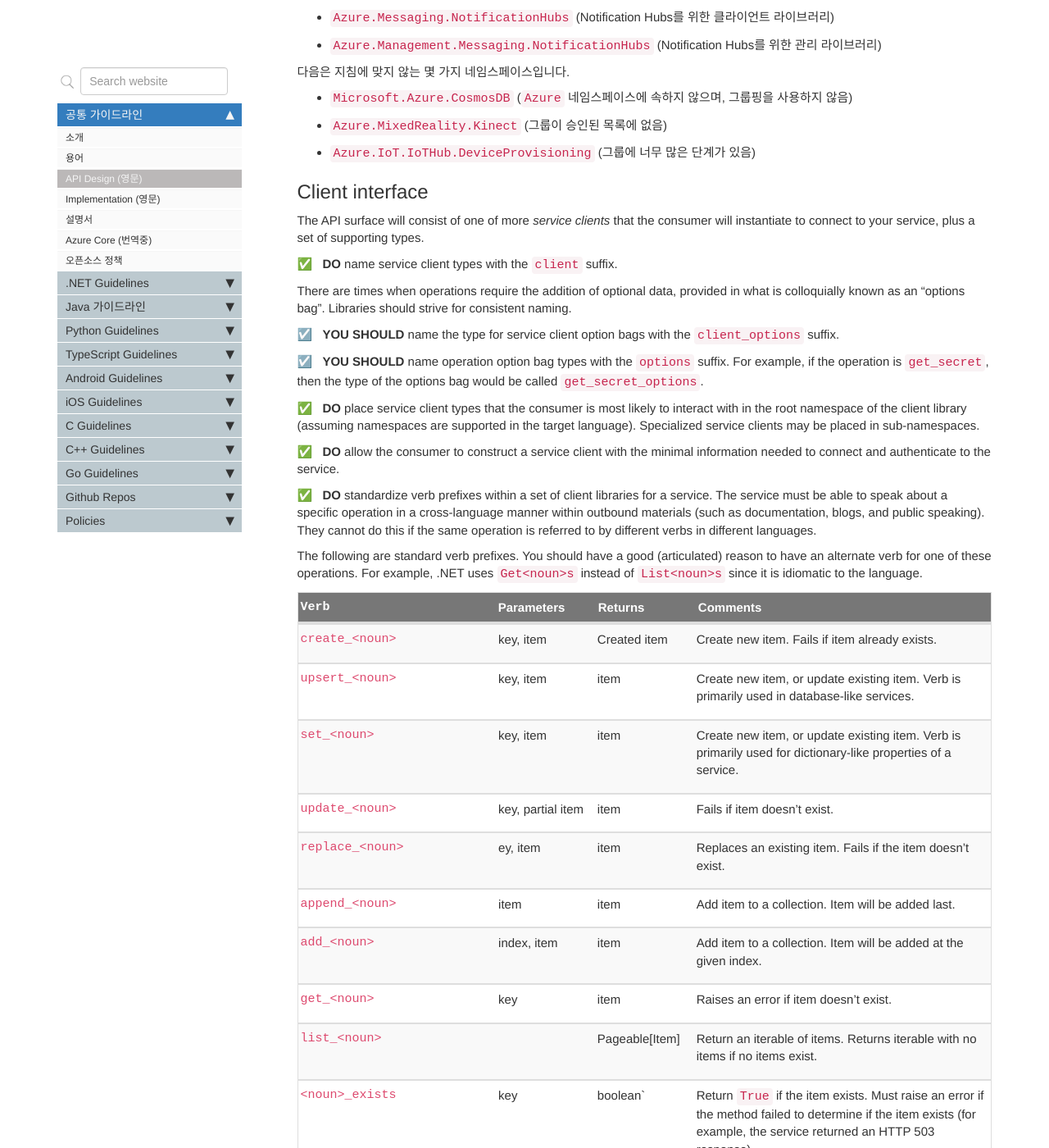
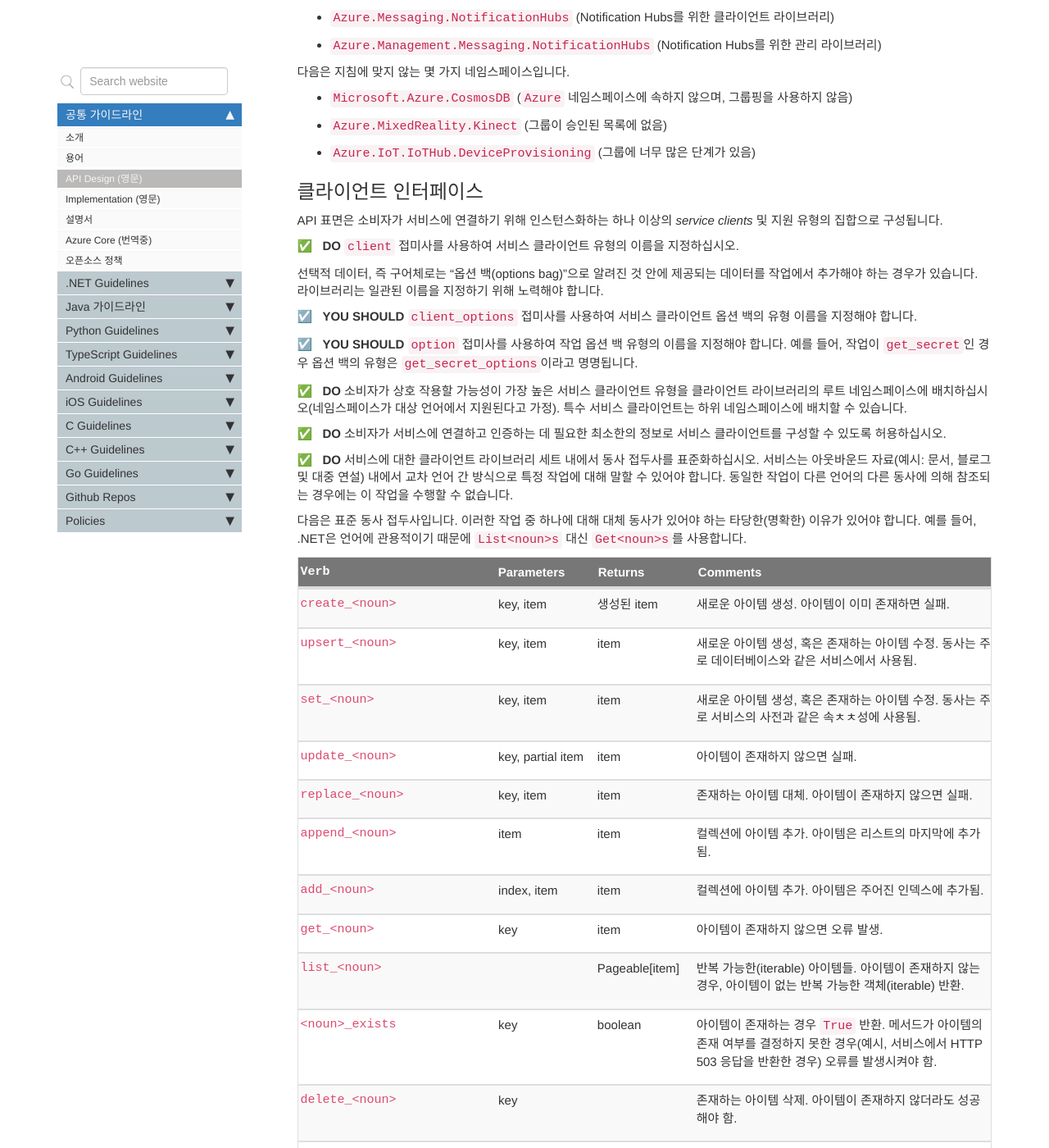
Before and after one commit to Azure/azure-sdk-korean, a Jekyll site: the page built from docs/general/design.md, in a window 1280 px wide and 1400 px high, scrolled down 2498 px. Shown: the whole window at 82% size. Built offline with Jekyll 4.4.1, drawn with Linux system fonts in a browser that asks for light colours; comment, search, counter and statistics services are not loaded; some of the changed text lies outside the part shown.

Commit message:
Translate 'Client interface' of General: API Design

```diff
--- a/_data/tables/standard_verbs.yaml
+++ b/_data/tables/standard_verbs.yaml
@@ -2,49 +2,49 @@
 entries:
   - Verb: create_\<noun>
     Parameters: key, item
-    Returns: Created item
-    Comments: Create new item. Fails if item already exists.
+    Returns: 생성된 item
+    Comments: 새로운 아이템 생성. 아이템이 이미 존재하면 실패.
   - Verb: upsert_\<noun>
     Parameters: key, item
     Returns: item
-    Comments: Create new item, or update existing item. Verb is primarily used in database-like services.
+    Comments: 새로운 아이템 생성, 혹은 존재하는 아이템 수정. 동사는 주로 데이터베이스와 같은 서비스에서 사용됨.
   - Verb: set_\<noun>
     Parameters: key, item
     Returns: item
-    Comments: Create new item, or update existing item. Verb is primarily used for dictionary-like properties of a service.
+    Comments: 새로운 아이템 생성, 혹은 존재하는 아이템 수정. 동사는 주로 서비스의 사전과 같은 속ㅊㅊ성에 사용됨.
   - Verb: update_\<noun>
     Parameters: key, partial item
     Returns: item
-    Comments: Fails if item doesn't exist.
+    Comments: 아이템이 존재하지 않으면 실패.
   - Verb: replace_\<noun>
-    Parameters: ey, item
+    Parameters: key, item
     Returns: item
-    Comments: Replaces an existing item. Fails if the item doesn't exist.
+    Comments: 존재하는 아이템 대체. 아이템이 존재하지 않으면 실패.
   - Verb: append_\<noun>
     Parameters: item
     Returns: item
-    Comments: Add item to a collection. Item will be added last.
+    Comments: 컬렉션에 아이템 추가. 아이템은 리스트의 마지막에 추가됨.
   - Verb: add_\<noun>
     Parameters: index, item
     Returns: item
-    Comments: Add item to a collection. Item will be added at the given index.
+    Comments: 컬렉션에 아이템 추가. 아이템은 주어진 인덱스에 추가됨.
   - Verb: get_\<noun>
     Parameters: key
     Returns: item
-    Comments: Raises an error if item doesn't exist.
+    Comments: 아이템이 존재하지 않으면 오류 발생.
   - Verb: list_\<noun>
     Parameters:
-    Returns: Pageable[Item]
-    Comments: Return an iterable of items. Returns iterable with no items if no items exist.
+    Returns: Pageable[item]
+    Comments: 반복 가능한(iterable) 아이템들. 아이템이 존재하지 않는 경우, 아이템이 없는 반복 가능한 객체(iterable) 반환.
   - Verb: \<noun>_exists
     Parameters: key
-    Returns: boolean`
-    Comments: Return `True` if the item exists. Must raise an error if the method failed to determine if the item exists (for example, the service returned an HTTP 503 response).
+    Returns: boolean
+    Comments: 아이템이 존재하는 경우 `True` 반환. 메서드가 아이템의 존재 여부를 결정하지 못한 경우(예시, 서비스에서 HTTP 503 응답을 반환한 경우) 오류를 발생시켜야 함.
   - Verb: delete_\<noun>
     Parameters: key
     Returns:
-    Comments: Delete an existing item. Must succeed even if item didn't exist.
+    Comments: 존재하는 아이템 삭제. 아이템이 존재하지 않더라도 성공해야 함.
   - Verb: remove_\<noun>
     Parameters: key
-    Returns: removed item
-    Comments: Remove a reference to an item from a collection. This method doesn't delete the actual item, only the reference.
+    Returns: 삭제된 item
+    Comments: 컬렉션에서 아이템의 참조를 삭제. 이 메서드는 실제 아이템을 삭제하지 않고, 오직 참조만 삭제.
--- a/docs/general/design.md
+++ b/docs/general/design.md
@@ -57,29 +57,29 @@ sidebar: general_sidebar
 - `Azure.MixedReality.Kinect` (그룹이 승인된 목록에 없음)
 - `Azure.IoT.IoTHub.DeviceProvisioning` (그룹에 너무 많은 단계가 있음)
 
-## Client interface
+## 클라이언트 인터페이스
 
-The API surface will consist of one of more _service clients_ that the consumer will instantiate to connect to your service, plus a set of supporting types.
+API 표면은 소비자가 서비스에 연결하기 위해 인스턴스화하는 하나 이상의 _service clients_ 및 지원 유형의 집합으로 구성됩니다.
 
-{% include requirement/MUST id="general-client-naming" %} name service client types with the `client` suffix.
+{% include requirement/MUST id="general-client-naming" %} `client` 접미사를 사용하여 서비스 클라이언트 유형의 이름을 지정하십시오.
 
-There are times when operations require the addition of optional data, provided in what is colloquially known as an "options bag".  Libraries should strive for consistent naming.
+선택적 데이터, 즉 구어체로는 "옵션 백(options bag)"으로 알려진 것 안에 제공되는 데이터를 작업에서 추가해야 하는 경우가 있습니다.  라이브러리는 일관된 이름을 지정하기 위해 노력해야 합니다.
 
-{% include requirement/SHOULD id="general-client-options-naming" %} name the type for service client option bags with the `client_options` suffix.
+{% include requirement/SHOULD id="general-client-options-naming" %} `client_options` 접미사를 사용하여 서비스 클라이언트 옵션 백의 유형 이름을 지정해야 합니다.
 
-{% include requirement/SHOULD id="general-client-options-param-naming" %} name operation option bag types with the `options` suffix.  For example, if the operation is `get_secret`, then the type of the options bag would be called `get_secret_options`.
+{% include requirement/SHOULD id="general-client-options-param-naming" %} `option` 접미사를 사용하여 작업 옵션 백 유형의 이름을 지정해야 합니다. 예를 들어, 작업이 `get_secret`인 경우 옵션 백의 유형은 `get_secret_options`이라고 명명됩니다.
 
-{% include requirement/MUST id="general-client-in-namespace" %} place service client types that the consumer is most likely to interact with in the root namespace of the client library (assuming namespaces are supported in the target language).  Specialized service clients may be placed in sub-namespaces.
+{% include requirement/MUST id="general-client-in-namespace" %} 소비자가 상호 작용할 가능성이 가장 높은 서비스 클라이언트 유형을 클라이언트 라이브러리의 루트 네임스페이스에 배치하십시오(네임스페이스가 대상 언어에서 지원된다고 가정). 특수 서비스 클라이언트는 하위 네임스페이스에 배치할 수 있습니다.
 
-{% include requirement/MUST id="general-client-minimal-constructor" %} allow the consumer to construct a service client with the minimal information needed to connect and authenticate to the service.
+{% include requirement/MUST id="general-client-minimal-constructor" %} 소비자가 서비스에 연결하고 인증하는 데 필요한 최소한의 정보로 서비스 클라이언트를 구성할 수 있도록 허용하십시오.
 
-{% include requirement/MUST id="general-client-standardize-verbs" %} standardize verb prefixes within a set of client libraries for a service.  The service must be able to speak about a specific operation in a cross-language manner within outbound materials (such as documentation, blogs, and public speaking).  They cannot do this if the same operation is referred to by different verbs in different languages.
+{% include requirement/MUST id="general-client-standardize-verbs" %} 서비스에 대한 클라이언트 라이브러리 세트 내에서 동사 접두사를 표준화하십시오. 서비스는 아웃바운드 자료(예시: 문서, 블로그 및 대중 연설) 내에서 교차 언어 간 방식으로 특정 작업에 대해 말할 수 있어야 합니다. 동일한 작업이 다른 언어의 다른 동사에 의해 참조되는 경우에는 이 작업을 수행할 수 없습니다.
 
-The following are standard verb prefixes.  You should have a good (articulated) reason to have an alternate verb for one of these operations.  For example, .NET uses `Get<noun>s` instead of `List<noun>s` since it is idiomatic to the language.
+다음은 표준 동사 접두사입니다. 이러한 작업 중 하나에 대해 대체 동사가 있어야 하는 타당한(명확한) 이유가 있어야 합니다. 예를 들어, .NET은 언어에 관용적이기 때문에 `List<noun>s` 대신 `Get<noun>s`를 사용합니다.
 
 {% include tables/standard_verbs.md %}
 
-{% include requirement/MUST id="general-client-feature-support" %} support 100% of the features provided by the Azure service the client library represents. Gaps in functionality cause confusion and frustration among developers.
+{% include requirement/MUST id="general-client-feature-support" %} 클라이언트 라이브러리가 나타내는 Azure 서비스에서 제공하는 기능을 100% 지원하십시오. 기능상의 격차는 개발자들 사이에 혼란과 좌절을 야기합니다.
 
 ## Service API versions
 
```
